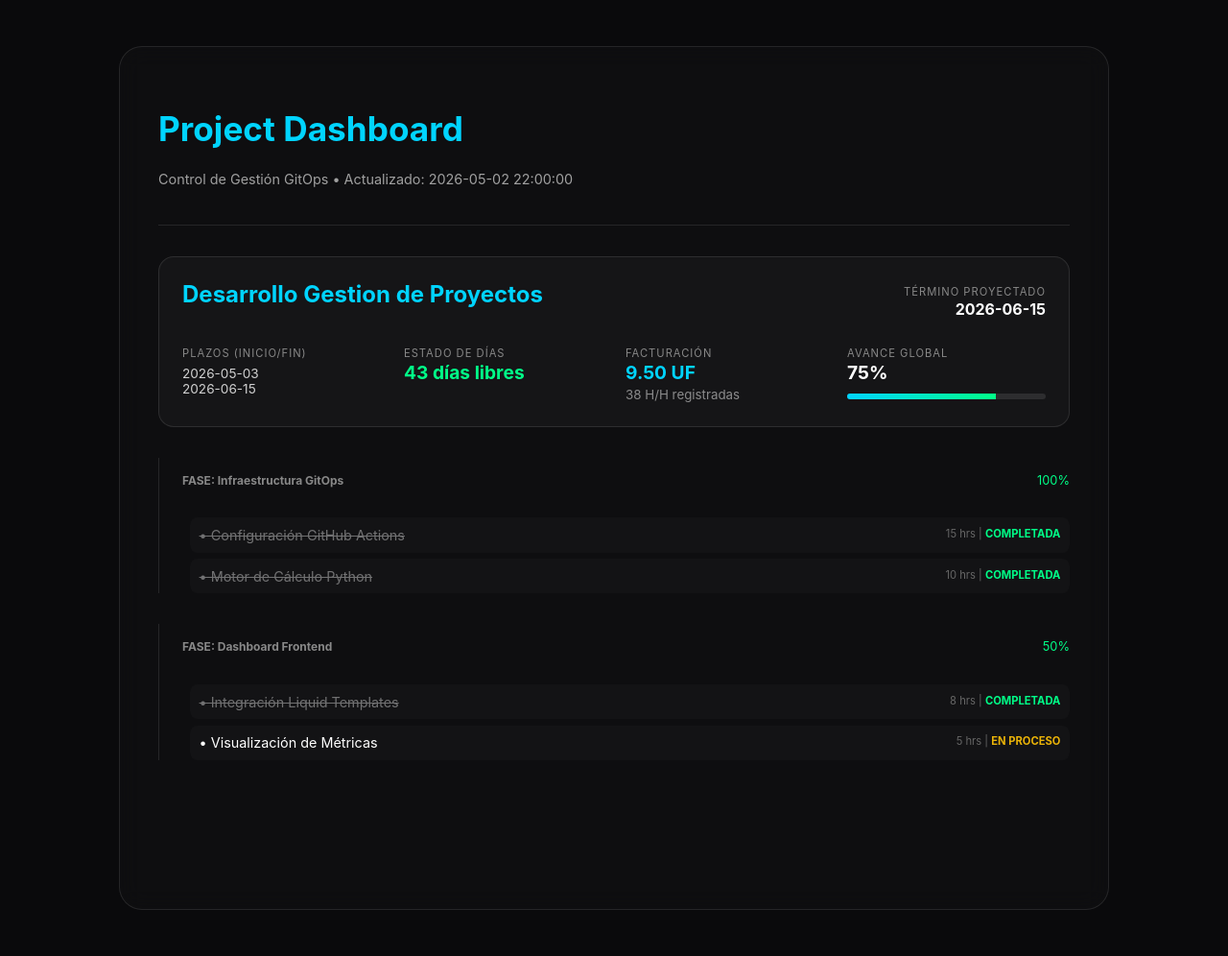
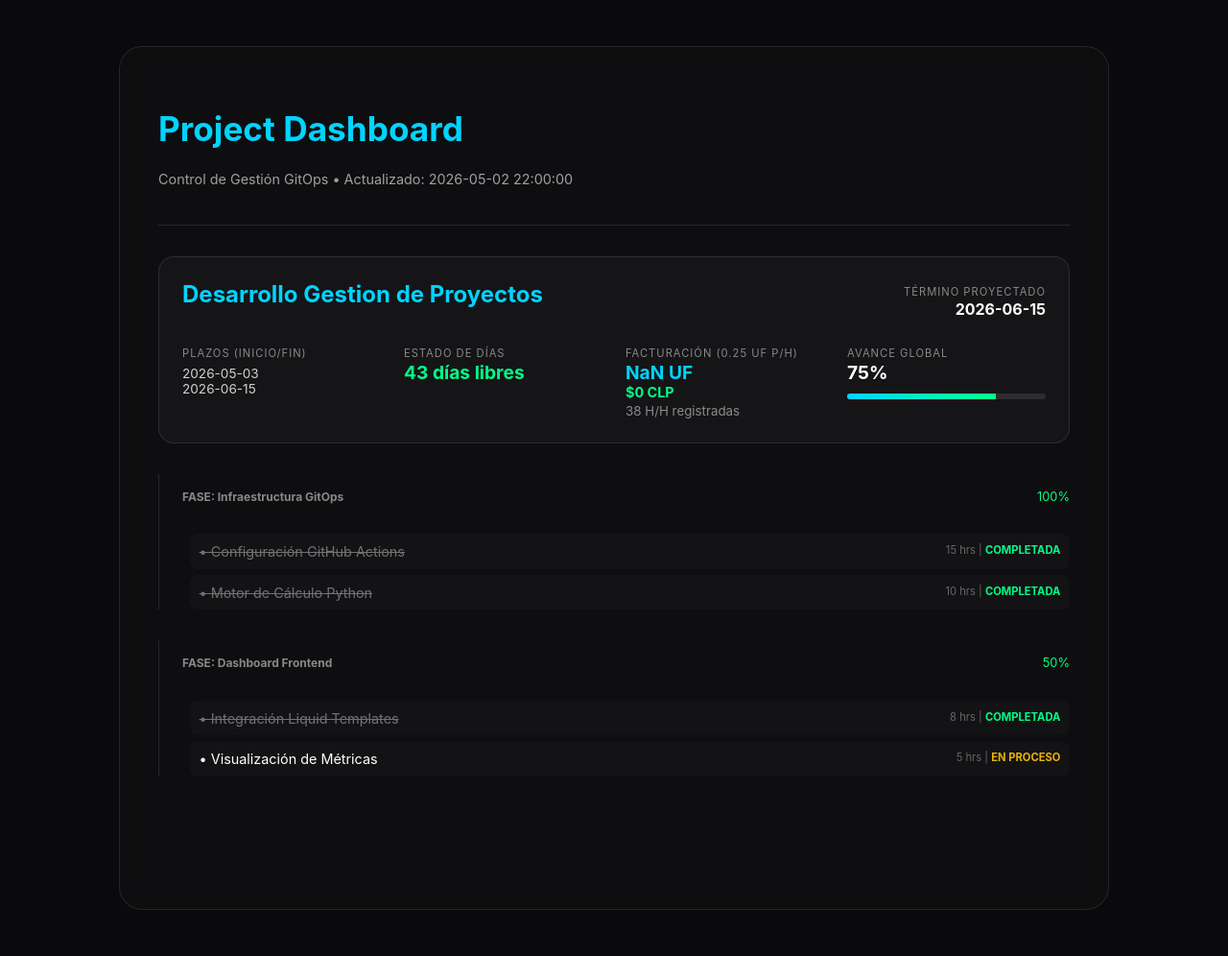
Before and after one commit to sloty00/projects, a Jekyll site: the page built from index.html, in a window 1280 px wide. Shown: the whole page at 96% size. Built offline with Jekyll 4.4.1, drawn with Linux system fonts in a browser that asks for light colours.

Commit message:
Update index.html

```diff
--- a/index.html
+++ b/index.html
@@ -9,11 +9,12 @@
     </header>
 
     {% for project in site.data.project-schedule.projects %}
-    <!-- Añadimos data-end y data-rate para que JS los lea -->
+    <!-- Pasamos el valor de la UF (38000) y la tasa (0.25) -->
     <section class="project-block"
              style="margin-bottom: 4rem;"
              data-end="{{ project.dates.contract_end }}"
-             data-rate="{{ project.metrics.uf_base | default: 0.25 }}">
+             data-valor-uf="{{ project.metrics.uf_base }}"
+             data-tasa="0.25">
 
         <div style="background: rgba(255,255,255,0.03); padding: 1.5rem; border-radius: 16px; border: 1px solid rgba(255,255,255,0.1); margin-bottom: 2rem;">
             <div style="display: flex; justify-content: space-between; align-items: flex-start; margin-bottom: 1.5rem;">
@@ -33,20 +34,19 @@
                 </div>
                 <div>
                     <span class="metric-label">ESTADO DE DÍAS</span>
-                    <!-- Clase JS: js-days-diff -->
                     <div class="js-days-diff" style="font-size: 1.2rem; font-weight: bold;">
                         Calculando...
                     </div>
                 </div>
                 <div>
-                    <span class="metric-label">FACTURACIÓN</span>
-                    <!-- Clases JS: js-total-uf y js-total-hh -->
+                    <span class="metric-label">FACTURACIÓN (0.25 UF p/h)</span>
                     <div class="js-total-uf" style="font-size: 1.2rem; font-weight: bold; color: #00d4ff;">0 UF</div>
+                    <!-- Añadido contenedor para Pesos Chilenos -->
+                    <div class="js-total-clp" style="font-size: 0.9rem; color: #00ff88; font-weight: bold;">$0 CLP</div>
                     <small class="js-total-hh" style="opacity: 0.5;">0 H/H registradas</small>
                 </div>
                 <div>
                     <span class="metric-label">AVANCE GLOBAL</span>
-                    <!-- Clase JS: js-global-progress -->
                     <div class="js-global-progress" style="font-size: 1.2rem; font-weight: bold;">0%</div>
                     <div class="progress-bar-bg">
                         <div class="progress-fill js-progress-bar" style="width: 0%;"></div>
@@ -59,12 +59,10 @@
         <div class="phase-container">
             <div class="phase-header">
                 <h4 style="color: #888; font-size: 0.75rem;">FASE: {{ phase.phase_name }}</h4>
-                <!-- Clase JS: js-phase-progress -->
                 <span class="js-phase-progress" style="color: #00ff88; font-size: 0.8rem;">0%</span>
             </div>
             <ul class="task-list">
                 {% for task in phase.tasks %}
-                <!-- Añadimos data-hh y data-status -->
                 <li class="task-item" data-hh="{{ task.hh_spent }}" data-status="{{ task.status }}">
                     <span style="{% if task.status == 'completada' %}opacity: 0.4; text-decoration: line-through;{% endif %}">
                         • {{ task.task_name }}
```
